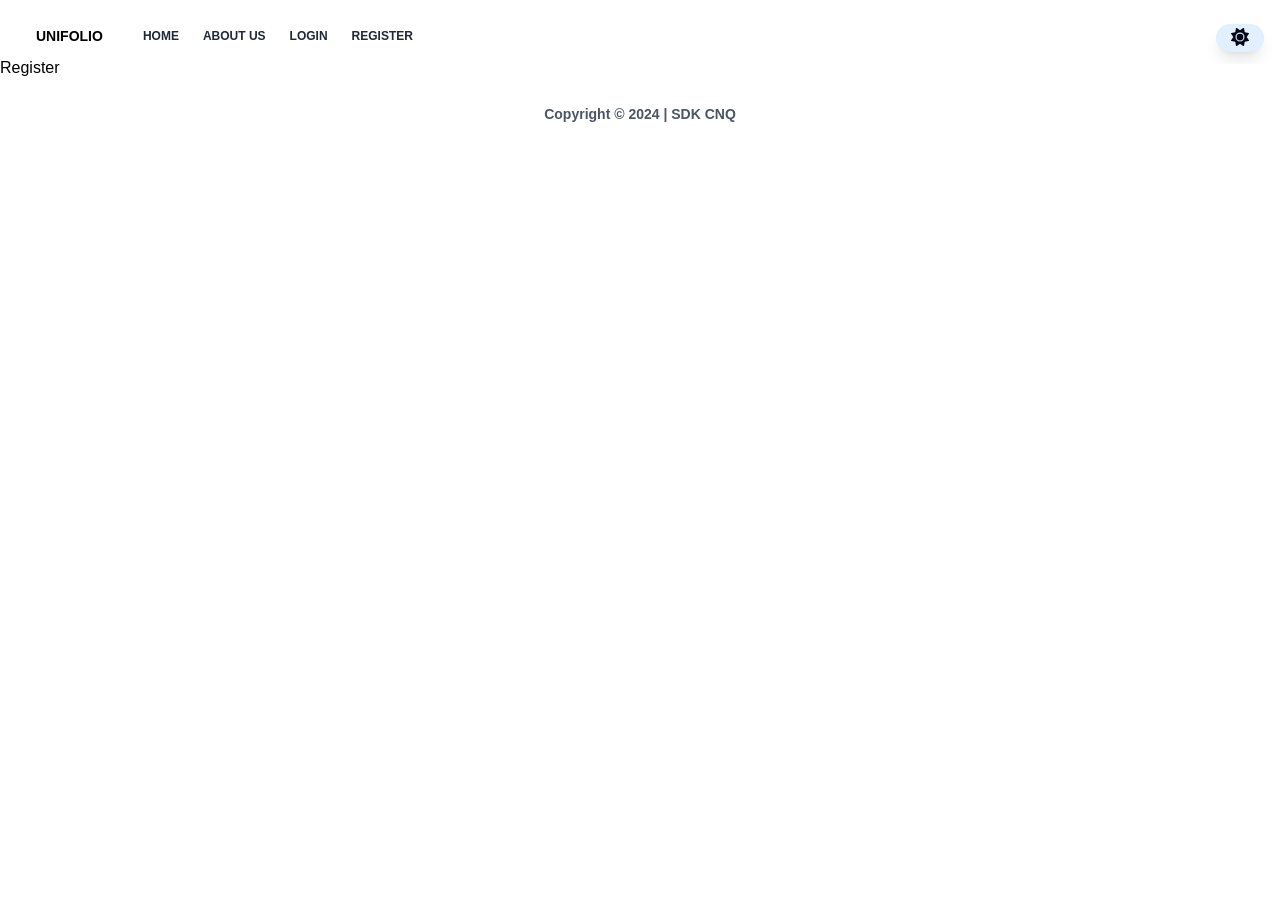
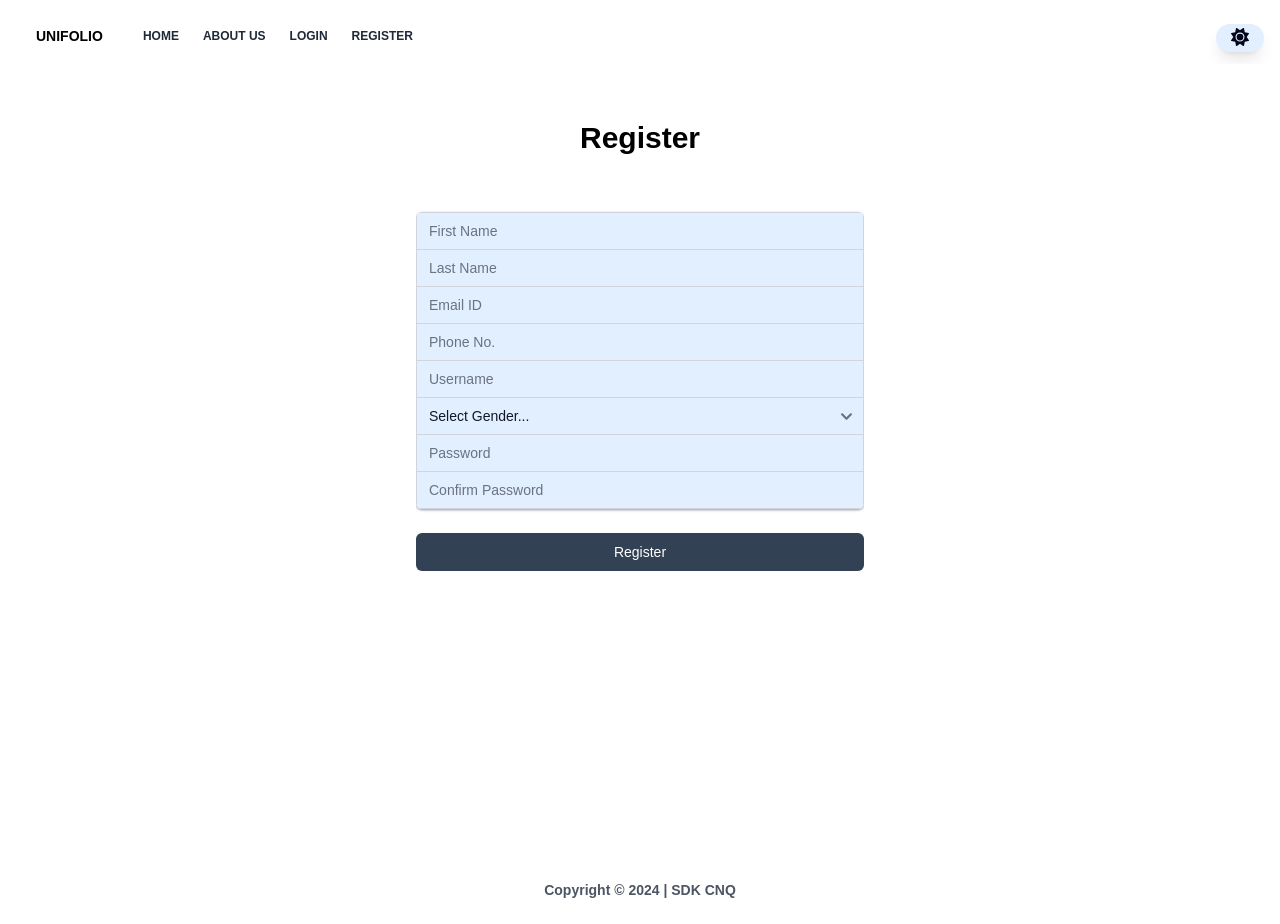
Before and after one commit to jojocoder28/University_Project_Management, a React (Vite) app in the folder frontend/: page /register in a window 1280 px wide. Before the commit the page ends 800 px from the top, so only its background shows below. Built offline with nearby package versions, Linux system fonts and the light colour scheme.

Commit message:
register page modified

```diff
--- a/frontend/src/App.css
+++ b/frontend/src/App.css
@@ -25,27 +25,3 @@
     transform: translateY(15px);
   }
 }
-
-/* custom-scrollbar.css */
-.custom-scrollbar::-webkit-scrollbar {
-  width: 12px;
-}
-
-.custom-scrollbar::-webkit-scrollbar-track {
-  background: #f1f1f1;
-}
-
-.custom-scrollbar::-webkit-scrollbar-thumb {
-  background: #b01616;
-  border-radius: 6px;
-  border: 3px solid #f1f1f1;
-}
-
-.custom-scrollbar::-webkit-scrollbar-thumb:hover {
-  background: #69ff61;
-}
-
-.custom-scrollbar {
-  scrollbar-width: thin;
-  scrollbar-color: #fff23a #1218ce;
-}
--- /dev/null
+++ b/frontend/src/components/FormInput.jsx
@@ -0,0 +1,12 @@
+import React from 'react'
+
+const FormInput = (props) => {
+  return (
+    <div>
+        <label htmlFor={props.name} className="sr-only">{props.title}</label>
+        <input id={props.name} name={props.name} type={props.type} autoComplete={props.name} required className="appearance-none rounded-none relative block w-full px-3 py-2 border border-gray-300 placeholder-gray-500 text-gray-900 focus:outline-none focus:ring-blue-500 focus:border-blue-500 focus:z-10 sm:text-sm bg-blue-100 dark:bg-white" placeholder={props.placeholder} />
+    </div>
+  )
+}
+
+export default FormInput
--- a/frontend/src/pages/Home.jsx
+++ b/frontend/src/pages/Home.jsx
@@ -20,12 +20,11 @@
               <img src="https://github.githubassets.com/assets/bg-a352b7ab2e3b.png" width={370} className='box rounded-xl h-96 relative bg-cover z-0'/>
                <div className="absolute flex top-10 left-20 overflow-hidden">
                 <img src='/white-logo.png' height={70} width={70}/>
-                <span className='text-3xl px-5 relative top-5 font-bold'> n i f o l i o </span>
+                <span className='text-3xl px-5 relative top-5 font-bold text-white'> n i f o l i o </span>
               </div>
-              <div className="absolute px-5">
-                Lorem ipsum dolor sit amet consectetur adipisicing elit. Corrupti at explicabo ipsam quis ad distinctio laboriosam rerum eaque maiores ipsa.
+              <div className="absolute px-12 text-white">
+              Sign in to Unifolio today and streamline your university projects. Easy management, collaboration, and success await
               </div>
-
               <div className="absolute bottom-12">
                 <a href='/register' className='btn btn-wide dark:bg-slate-800 dark:hover:bg-slate-900 bg-blue-100 border-0'>Register</a>
               </div>
--- a/frontend/src/pages/Register.jsx
+++ b/frontend/src/pages/Register.jsx
@@ -1,8 +1,44 @@
 import React from 'react'
+import FormInput from '../components/FormInput';
 
 const Register = () => {
+  document.title="Register";
   return (
-    <div>Register</div>
+    <div className="min-h-screen flex justify-center py-10 px-4 sm:px-6 lg:px-8">
+            <div className="max-w-md w-full space-y-">
+                <div>
+                    <h2 className="mt-6 text-center text-3xl font-extrabold ">Register</h2>
+                </div>
+                <form className="mt-8 space-y-6" action="/" method="POST">
+                    <input type="hidden" name="remember" value="true" />
+                    <div className="rounded-md shadow -space-y-px shadow-gray-400 dark:shadow-black">
+                        <FormInput name="firstName" type="text" placeholder="First Name"/>
+                        <FormInput name="lastName" type="text" placeholder="Last Name"/>
+                        <FormInput name="email" type="email" placeholder="Email ID"/>
+                        <FormInput name="phone" type="number" placeholder="Phone No."/>
+                        <FormInput name="username" type="text" placeholder="Username"/>
+                        {/* <FormInput name="gender" type="text" placeholder="Gender"/> */}
+                        <div>
+                            <label htmlFor="gender" className="sr-only">Role</label>
+                            <select id="gender" name="gender" className="bg-blue-100 dark:bg-white appearance-none rounded-none relative block w-full px-3 py-2 border border-gray-300 placeholder-gray-500 text-gray-900 focus:outline-none focus:ring-blue-500 focus:border-blue-500 focus:z-10 sm:text-sm" placeholder="Select Gender">
+                              <option value="">Select Gender...</option>
+                              <option value="Male">Male</option>
+                              <option value="Female">Female</option>
+                              <option value="Others">Others</option>
+                            </select>
+                        </div>
+                        <FormInput name="password" type="password" placeholder="Password"/>
+                        <FormInput name="confPassword" type="text" placeholder="Confirm Password"/>
+                    </div>
+
+                    <div>
+                        <button type="submit" className="group relative w-full flex justify-center py-2 px-4 border border-transparent text-sm font-medium rounded-md text-white bg-slate-700 dark:hover:bg-slate-500  hover:bg-blue-700 focus:outline-none focus:ring-2 focus:ring-offset-2 focus:ring-blue-500">
+                            Register
+                        </button>
+                    </div>
+                </form>
+            </div>
+        </div>
   )
 }
 
```
